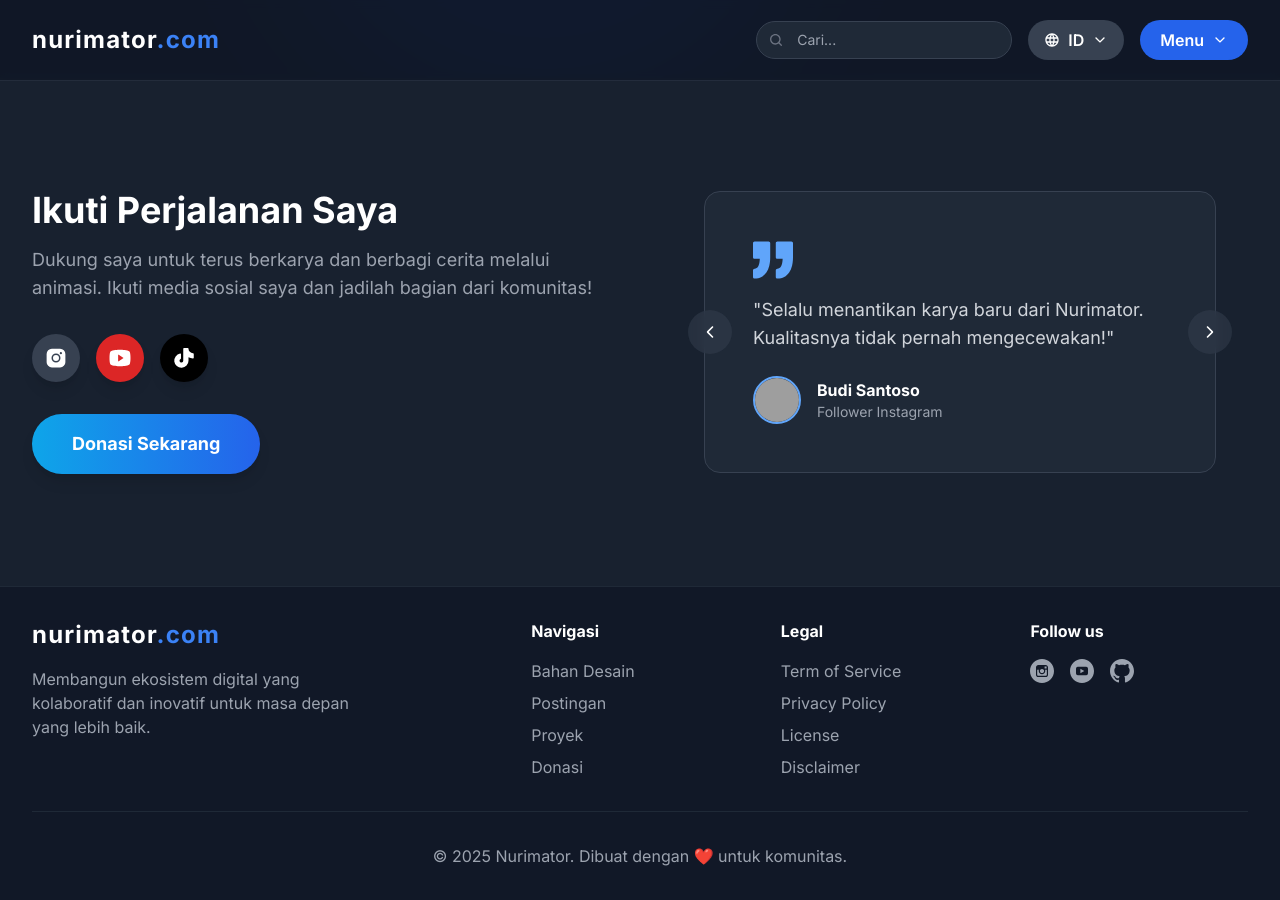
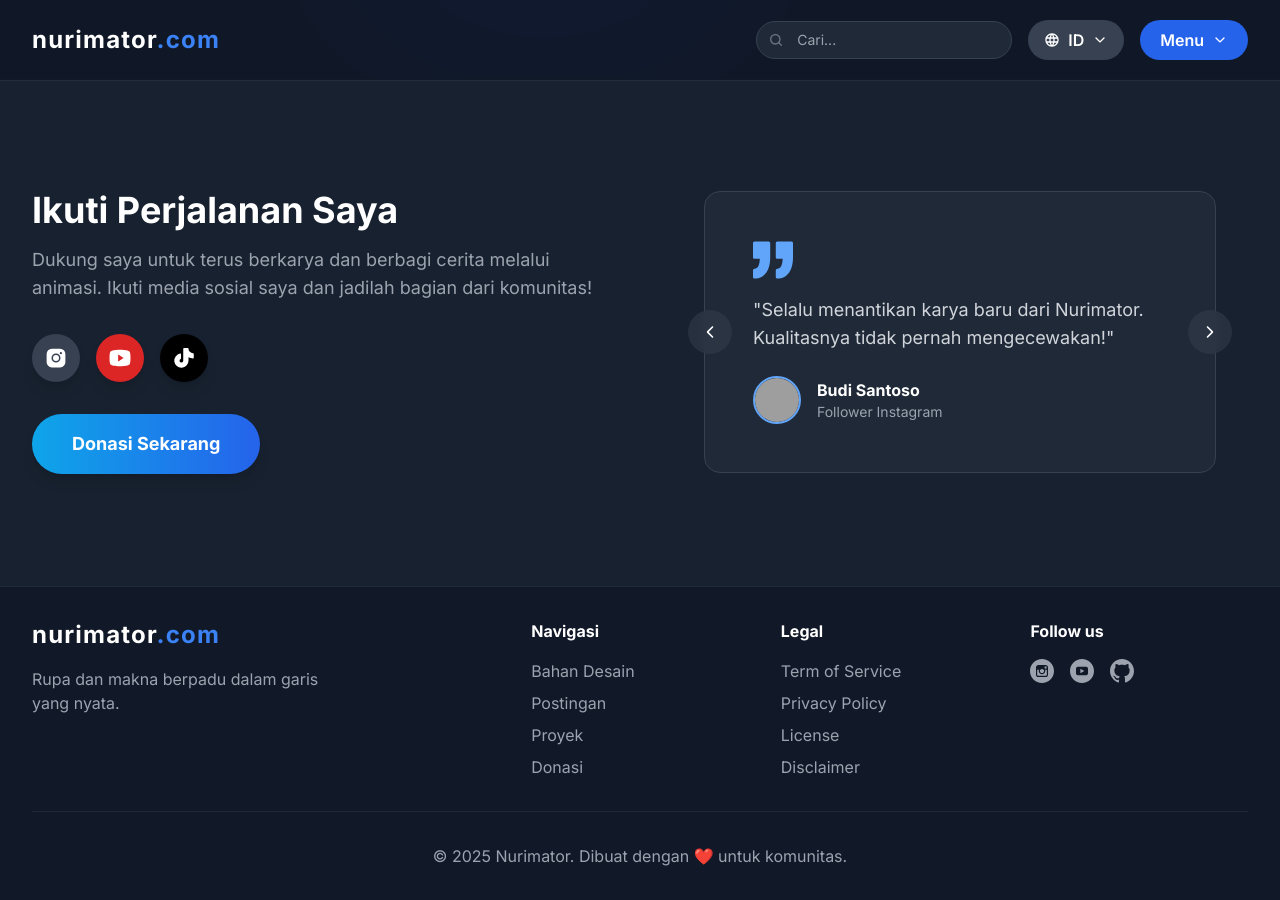
Before and after one commit to nurimator/n.dayverse.id, a Jekyll site: the page built from index.html, in a window 1280 px wide and 900 px high, scrolled down 2026 px. Built offline with Jekyll 4.4.1, drawn with Linux system fonts in a browser that asks for light colours; nearby versions of some CDN libraries; grey boxes are pictures that could not be loaded.

Commit message:
update link footer header

```diff
--- a/_includes/footer.html
+++ b/_includes/footer.html
@@ -6,14 +6,14 @@
                     <a href="#" class="text-2xl font-bold text-white tracking-wider">
                         nurimator<span class="text-blue-500">.com</span>
                     </a>
-                    <p class="mt-4 text-gray-400 max-w-xs">Membangun ekosistem digital yang kolaboratif dan inovatif untuk masa depan yang lebih baik.</p>
+                    <p class="mt-4 text-gray-400 max-w-xs">Rupa dan makna berpadu dalam garis yang nyata.</p>
                 </div>
                 <div>
                     <h4 class="font-bold text-white mb-4">Navigasi</h4>
                     <ul class="space-y-2">
-                        <li><a href="/id/resource.html" class="text-gray-400 hover:text-blue-400">Bahan Desain</a></li>
-                        <li><a href="/id/posts.html" class="text-gray-400 hover:text-blue-400">Postingan</a></li>
-                        <li><a href="/id/project.html" class="text-gray-400 hover:text-blue-400">Proyek</a></li>
+                        <li><a href="/id/resource/" class="text-gray-400 hover:text-blue-400">Bahan Desain</a></li>
+                        <li><a href="/id/posts/" class="text-gray-400 hover:text-blue-400">Postingan</a></li>
+                        <li><a href="/id/project/" class="text-gray-400 hover:text-blue-400">Proyek</a></li>
                         <li><a href="/id/donate.html" class="text-gray-400 hover:text-blue-400">Donasi</a></li>
                     </ul>
                 </div>
--- a/_includes/header.html
+++ b/_includes/header.html
@@ -47,10 +47,10 @@
                     </button>
                     <div id="desktop-dropdown-menu" class="hidden absolute right-0 mt-2 w-64 bg-gray-800 rounded-xl shadow-lg p-2 border border-gray-700">
                         <a href="/index.html" class="block p-3 text-sm text-white hover:bg-gray-700 rounded-lg">Beranda</a>
-                        <a href="/id/proyek.html" class="block p-3 text-sm text-white hover:bg-gray-700 rounded-lg">Proyek</a>
+                        <a href="/id/resource/" class="block p-3 text-sm text-white hover:bg-gray-700 rounded-lg">Bahan Desain</a>
                         <a href="/id/posts/" class="block p-3 text-sm text-white hover:bg-gray-700 rounded-lg">Postingan</a>
+                        <a href="/id/project/" class="block p-3 text-sm text-white hover:bg-gray-700 rounded-lg">Proyek</a>
                         <a href="/id/donasi.html" class="block p-3 text-sm text-white hover:bg-gray-700 rounded-lg">Donasi</a>
-                        <a href="/id/faq.html" class="block p-3 text-sm text-white hover:bg-gray-700 rounded-lg">FAQ</a>
                         <a href="/id/tentang.html" class="block p-3 text-sm text-white hover:bg-gray-700 rounded-lg">Tentang</a>
                     </div>
                 </div>
```
